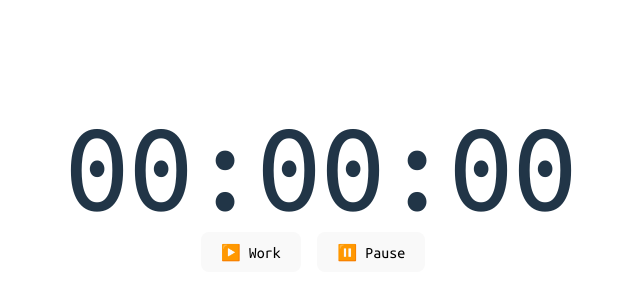
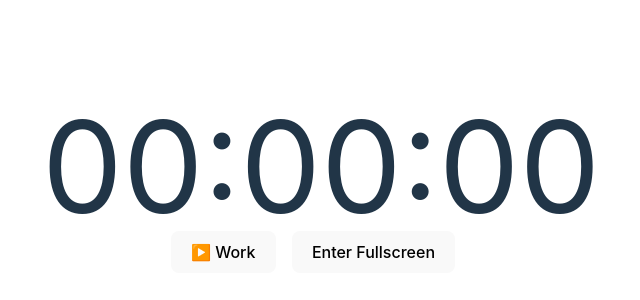
Before and after one commit to vuongvu1/work-stopwatch, a React (Vite) app: page / in a window 1280 px wide. Shown: the part 212-512 px from the top of the page, without its empty margins (319-959 px from the left). Built offline with nearby package versions, Linux system fonts and the light colour scheme.

Commit message:
Simplify basic function

```diff
--- a/src/App.tsx
+++ b/src/App.tsx
@@ -6,9 +6,39 @@ const to2numString = (value: number): string => {
   return `${value}`;
 };
 
+function openFullscreen() {
+  const element = document.querySelector("body");
+  if (!element) return;
+
+  element
+    .requestFullscreen()
+    .then(function () {
+      // element has entered fullscreen mode successfully
+    })
+    .catch(function (error) {
+      // element could not enter fullscreen mode
+      // error message
+      console.log(error.message);
+    });
+}
+
+function exitFullscreen() {
+  document
+    .exitFullscreen()
+    .then(function () {
+      // element has exited fullscreen mode
+    })
+    .catch(function (error) {
+      // element could not exit fullscreen mode
+      // error message
+      console.log(error.message);
+    });
+}
+
 function App() {
   const [isPlay, setPlay] = useState(false);
   const [workTimer, setWorkTimer] = useState(0);
+  const [isFullscreen, setFullscreen] = useState(false);
 
   useEffect(() => {
     let playRef: ReturnType<typeof setInterval> = 0;
@@ -34,13 +64,26 @@ function App() {
       <div className="stopwatch">
         {to2numString(hour)}:{to2numString(minute)}:{to2numString(second)}
       </div>
-      <button className="play-btn" onClick={() => setPlay(true)}>
-        ▶️ Work
+      <button className="play-btn" onClick={() => setPlay((p) => !p)}>
+        {isPlay ? "⏸️ Pause" : "▶️ Work"}
       </button>
       {/* <button className="play-btn">▶️ Learn</button>
       <button className="play-btn">▶️ Play</button> */}
-      <button className="play-btn" onClick={() => setPlay(false)}>
-        ⏸️ Pause
+      {/* <button className="play-btn" onClick={() => setPlay(false)}>
+        ⏸️ Pause All
+      </button> */}
+      <button
+        className="play-btn"
+        onClick={() => {
+          if (isFullscreen) {
+            exitFullscreen();
+          } else {
+            openFullscreen();
+          }
+          setFullscreen((f) => !f);
+        }}
+      >
+        {isFullscreen ? "Exit Fullscreen" : "Enter Fullscreen"}
       </button>
     </div>
   );
--- a/src/index.css
+++ b/src/index.css
@@ -1,10 +1,5 @@
-@font-face {
-  font-family: UbuntuMono;
-  src: url(./assets/font/UbuntuMono-Regular.ttf);
-}
-
 :root {
-  font-family: UbuntuMono, Inter, Avenir, Helvetica, Arial, sans-serif;
+  font-family: ui-sans-serif, Inter, Avenir, Helvetica, Arial, sans-serif;
   font-size: 16px;
   line-height: 24px;
   font-weight: 400;
```
Also changed, not shown: src/assets/font/UbuntuMono-Regular.ttf (deleted).
